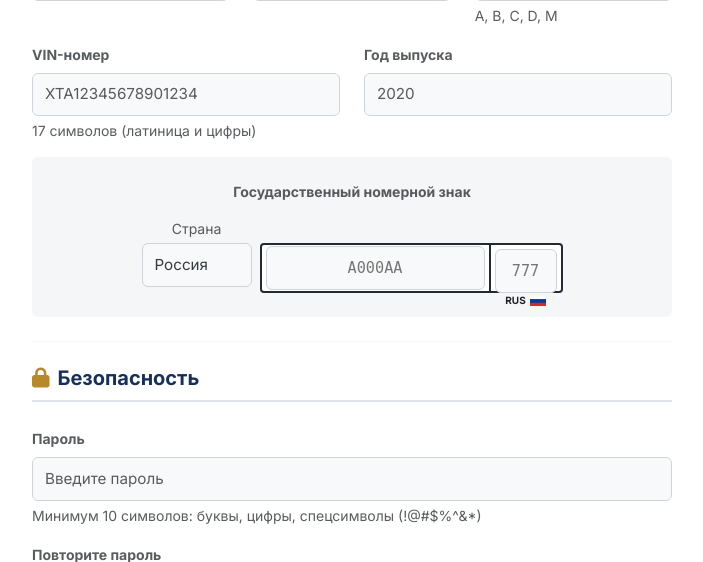
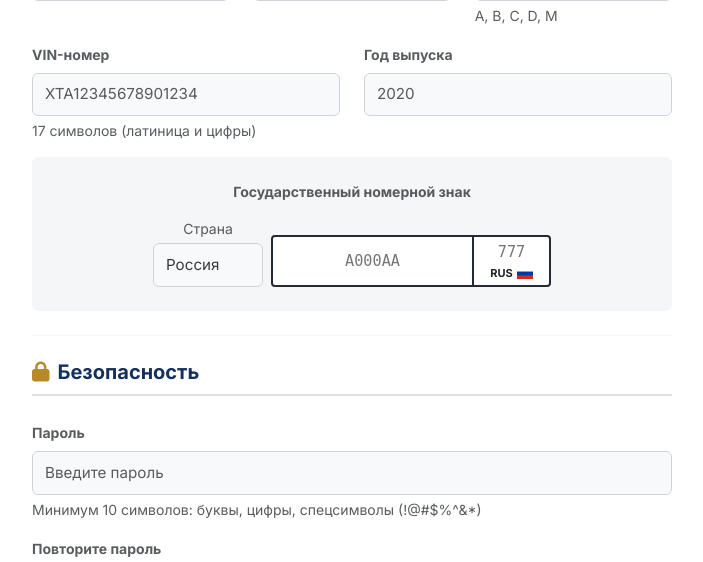
Before and after one commit to MarinaZhuravleva2007/new_dps_system, a Django app: page /register/ in a window 1280 px wide. Shown: the part 1164-1726 px from the top of the page, without its empty margins (288-991 px from the left). Run offline with Django 5.2, Linux system fonts and the light colour scheme.

Commit message:
Update register.html

```diff
--- a/templates/register.html
+++ b/templates/register.html
@@ -129,7 +129,6 @@
                         </div>
                     </div>
 
-                    <!-- ИСПРАВЛЕННЫЙ БЛОК ГОСНОМЕРА -->
                     <div class="mb-4 p-4 rounded" style="background-color: var(--gray-50); border: 1px solid var(--border);">
                         <label class="form-label d-block fw-bold text-muted small mb-3 text-center">Государственный номерной знак</label>
 
@@ -137,26 +136,27 @@
 
                             <div style="width: 110px; flex-shrink: 0;">
                                 <label class="small text-muted mb-1 d-block text-center">Страна</label>
-                                <div style="height: 50px;">
-                                    {{ form.country }}
-                                </div>
+                                {{ form.country }}
                             </div>
 
-                            <div class="d-flex align-items-stretch" style="height: 50px; min-width: 280px; background: #fff; border: 2px solid var(--gray-800); border-radius: 4px;">
-                                <div class="p-1 flex-grow-1 d-flex align-items-center justify-content-center" style="border-right: 2px solid var(--gray-800);">
+                            <div class="d-flex align-items-stretch" style="height: 52px; min-width: 280px; background: #fff; border: 2px solid var(--gray-800); border-radius: 4px;">
+
+                                <div class="flex-grow-1 d-flex align-items-center justify-content-center" style="border-right: 2px solid var(--gray-800);">
                                     <input type="text" name="license_plate" class="plate-input main-part"
                                            placeholder="А000АА" value="{{ form.license_plate.value|default:'' }}"
-                                           style="text-transform: uppercase; width: 100%; border: none; outline: none; text-align: center; font-size: 26px; font-family: monospace; font-weight: bold;">
+                                           style="text-transform: uppercase; width: 100%; border: none; outline: none; text-align: center; font-size: 28px; font-family: monospace; font-weight: bold;">
                                 </div>
-                                <div class="p-1 d-flex flex-column justify-content-between align-items-center" style="width: 70px;">
+
+                                <div class="d-flex flex-column justify-content-between align-items-center py-1" style="width: 75px;">
                                     <input type="text" name="car_region" class="plate-input region-part"
                                            placeholder="777" maxlength="3" value="{{ form.car_region.value|default:'' }}"
-                                           style="border: none; outline: none; text-align: center; font-size: 20px; font-family: monospace; font-weight: bold; width: 100%;">
-                                    <div class="d-flex align-items-center justify-content-center w-100 pb-1">
-                                        <span id="country_code" style="font-size: 10px; font-weight: bold;">RUS</span>
-                                        <img id="country_flag_img" src="{% static 'rus_flag.png' %}" style="width: 16px; height: 10px; margin-left: 4px;">
+                                           style="border: none; outline: none; text-align: center; font-size: 22px; font-family: monospace; font-weight: bold; width: 100%; padding: 0; background: transparent;">
+                                    <div class="d-flex align-items-center justify-content-center w-100" style="margin-top: -4px;">
+                                        <span id="country_code" style="font-size: 11px; font-weight: bold;">RUS</span>
+                                        <img id="country_flag_img" src="{% static 'rus_flag.png' %}" style="width: 16px; height: 11px; margin-left: 4px;">
                                     </div>
                                 </div>
+
                             </div>
 
                         </div>
@@ -212,7 +212,6 @@
     .plate-input:focus { box-shadow: none !important; }
     .text-danger { color: #dc3545 !important; }
 
-    /* Жесткое применение стилей к полям Django */
     .card-body input[type="text"],
     .card-body input[type="password"],
     .card-body input[type="email"],
@@ -240,8 +239,7 @@
         background-color: #ffffff !important;
     }
 
-    /* Исключение для полей госномера (они должны быть прозрачными и без рамок) */
-    .plate-input {
+    .card-body input.plate-input {
         background: transparent !important;
         border: none !important;
         box-shadow: none !important;
@@ -249,7 +247,6 @@
         border-radius: 0 !important;
     }
 
-    /* Убираем стрелочки у select в некоторых браузерах, чтобы не было лишнего */
     .card-body select {
         cursor: pointer !important;
     }
```
